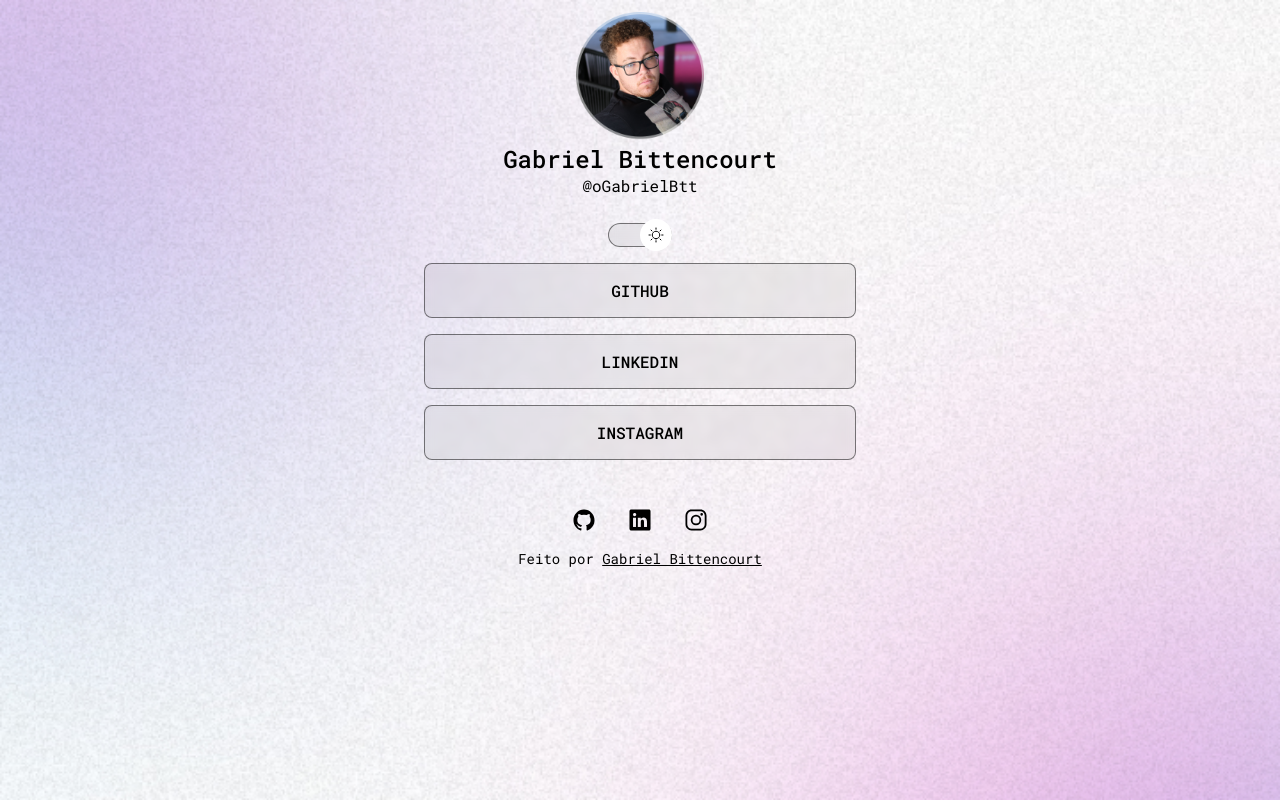
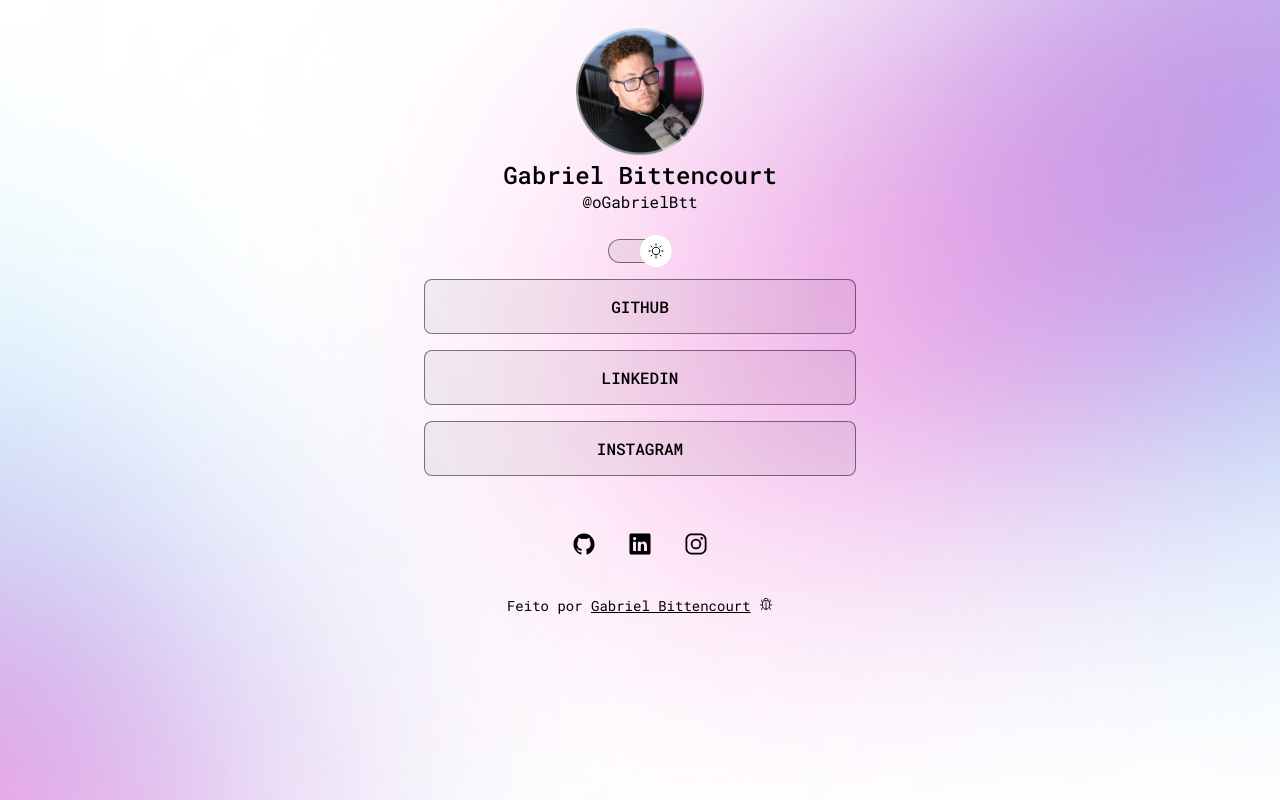
Before and after one commit to oGabrielBtt/1proj, a plain HTML site: page index.html in a window 1280 px wide. Both pictures are taken after a click on the element 640 px from the left and 233 px from the top of the page. Drawn offline with nearby package versions, Linux system fonts and the light colour scheme.

Commit message:
background change

```diff
--- a/index.html
+++ b/index.html
@@ -60,12 +60,10 @@
       </div>
       <footer>
         Feito por
-        <a
-          href="https://instagram.com/oGabrielBtt"
-          target="_blank
-        "
+        <a href="https://instagram.com/oGabrielBtt" target="_blank"
           >Gabriel Bittencourt</a
         >
+        <ion-icon name="bug-outline"></ion-icon>
       </footer>
     </div>
     <script
--- a/style.css
+++ b/style.css
@@ -26,6 +26,7 @@
 
 body {
   background: var(--bg-url) no-repeat top center/cover;
+  height: 100vh;
 }
 body * {
   font-family: "Roboto Mono", monospace;
@@ -36,7 +37,7 @@ body * {
   width: 100%;
   max-width: 512px;
   margin: auto;
-  padding: 8px 24px 24px;
+  padding: 24px;
 }
 /*profile*/
 #profile {
@@ -128,7 +129,7 @@ ul li a:hover {
 #social-links {
   display: flex;
   justify-content: center;
-  padding: 16px 4px 1px;
+  padding: 24px;
   font-size: 24px;
 }
 #social-links a {
@@ -151,3 +152,12 @@ footer {
 footer a:hover {
   color: grey;
 }
+
+@media (min-width: 700px) {
+  :root {
+    --bg-url: url(./assets/bg-desktop.jpg);
+  }
+  .light {
+    --bg-url: url(./assets/bg-desktop-light.jpg);
+  }
+}
```
Also changed, not shown: assets/bg-desktop-light.jpg (added), 1 other file.
